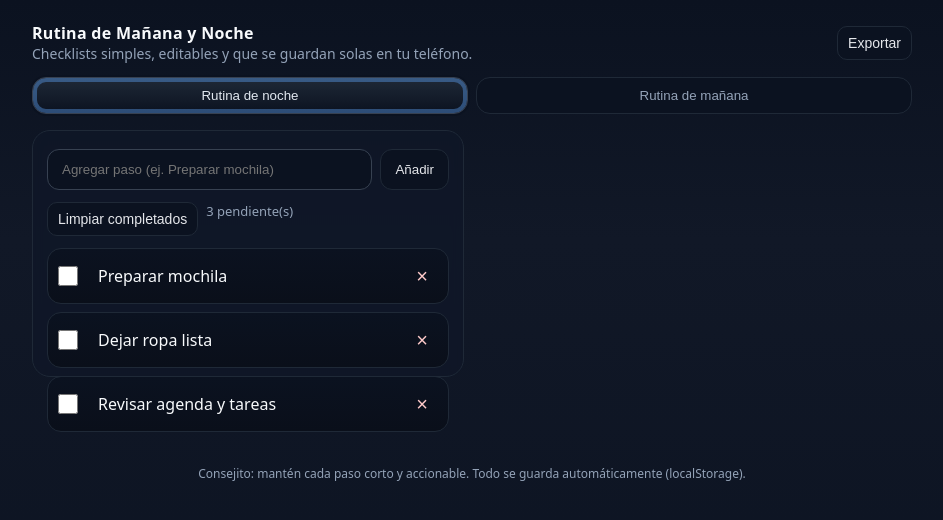
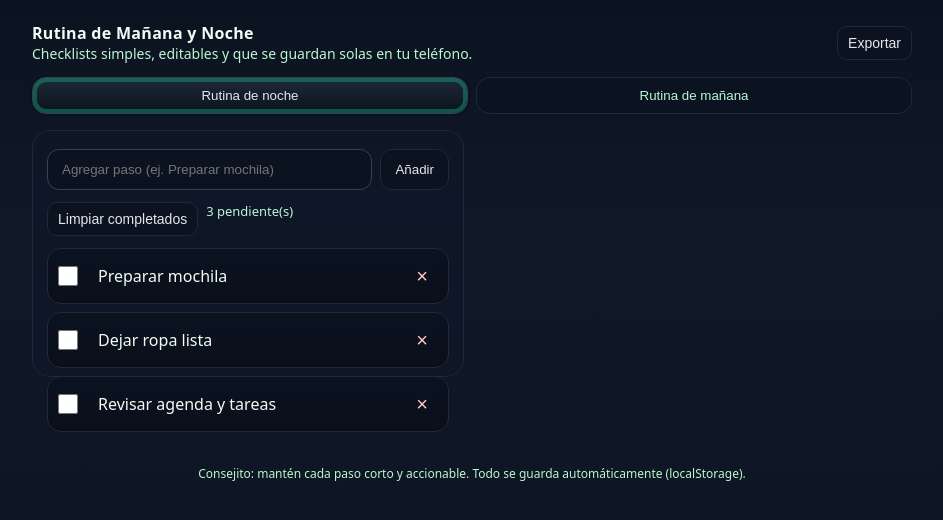
Before and after one commit to Anais003/rutinas, a plain HTML site: page index.html in a window 1280 px wide. Shown: the whole page, without its empty margins (168-1111 px from the left). Drawn offline with Linux system fonts and the light colour scheme.

Commit message:
Update index.html

```diff
--- a/index.html
+++ b/index.html
@@ -7,14 +7,14 @@
   <meta name="theme-color" content="#111827" />
   <style>
     :root {
-      --bg: #0f172a; /* slate-900 */
-      --panel: #111827; /* gray-900 */
-      --muted: #94a3b8; /* slate-400 */
-      --text: #f8fafc; /* slate-50 */
-      --accent: #22c55e; /* green-500 */
-      --accent-2: #60a5fa; /* blue-400 */
-      --danger: #ef4444; /* red-500 */
-      --ring: rgba(96, 165, 250, 0.4);
+     --bg: #022c22; /* verde oscuro */
+      --panel: #064e3b; /* verde bosque */
+      --muted: #bbf7d0; /* verde claro apagado */
+      --text: #f0fdf4; /* verde muy claro para texto */
+      --accent: #10b981; /* verde esmeralda */
+      --accent-2: #6ee7b7; /* verde agua */
+      --danger: #ef4444; /* rojo para borrar */
+      --ring: rgba(16, 185, 129, 0.4); /* verde acento para focus */
     }
     html,body{height:100%}
     body{margin:0;font-family:system-ui,-apple-system,Segoe UI,Roboto,Ubuntu,Cantarell,Helvetica,Arial; background:linear-gradient(180deg,#0b1220,#111827 30%,#0b1220 100%); color:var(--text);}
```
